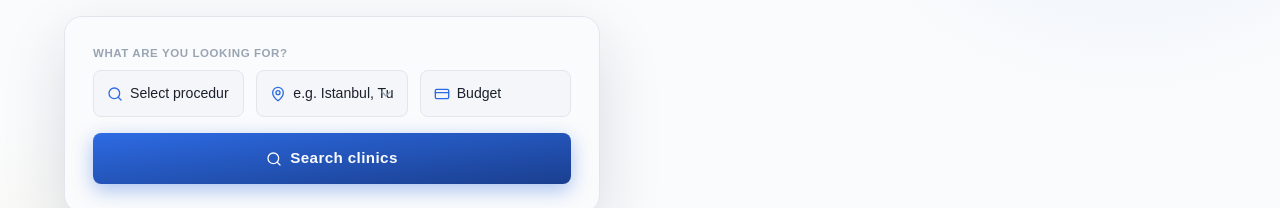
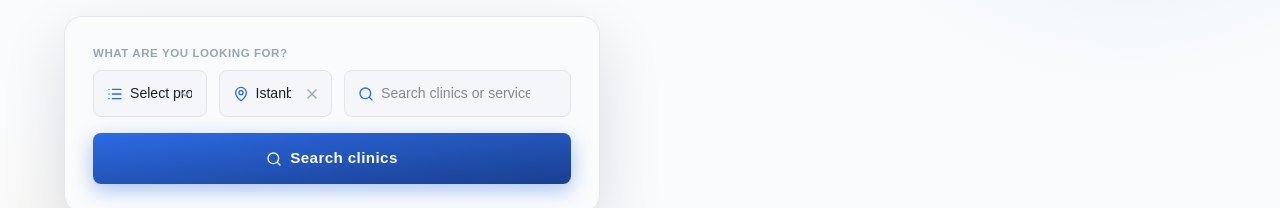
Before and after one commit to guzellik-app/guzellik, a React (Vite) app: page / in a window 1280 px wide. Shown: the part 399-607 px from the top of the page. Built offline with nearby package versions, Linux system fonts and the light colour scheme; no server answers; the database is empty.

Commit message:
feat: Refactor search and dashboard inputs
Replaces budget input with a general query input in search functionality. Updates the dashboard to use a text input for location and initializes it to 'Istanbul'.

```diff
--- a/src/App.tsx
+++ b/src/App.tsx
@@ -37,8 +37,8 @@ export default function App({ lang }: { lang: Language }) {
     return () => observer.disconnect();
   }, [lang]);
 
-  const handleSearch = (searchParams?: { procedure: string, location: string, budget: string }) => {
-    const queryParams = searchParams ? `?procedure=${encodeURIComponent(searchParams.procedure)}&location=${encodeURIComponent(searchParams.location)}&budget=${encodeURIComponent(searchParams.budget)}` : '';
+  const handleSearch = (searchParams?: { procedure: string, location: string, query: string }) => {
+    const queryParams = searchParams ? `?procedure=${encodeURIComponent(searchParams.procedure)}&location=${encodeURIComponent(searchParams.location)}&query=${encodeURIComponent(searchParams.query)}` : '';
     if (lang === 'en') {
       navigate(`/chatmt${queryParams}`);
     } else {
--- a/src/components/Dashboard.tsx
+++ b/src/components/Dashboard.tsx
@@ -698,7 +698,7 @@ function AddServicePage() {
 
   const [title, setTitle] = useState('');
   const [category, setCategory] = useState('Hair Transplant');
-  const [countryCity, setCountryCity] = useState('');
+  const [countryCity, setCountryCity] = useState('Istanbul');
   const [regularPrice, setRegularPrice] = useState('');
   const [offerPrice, setOfferPrice] = useState('');
   const [duration, setDuration] = useState('');
@@ -954,20 +954,21 @@ function AddServicePage() {
                   <label className="text-sm font-medium">{t.dashboard.countryCity}</label>
                   <div className="relative">
                     <MapPin className="absolute left-3 top-1/2 -translate-y-1/2 text-blue w-4 h-4 pointer-events-none" />
-                    <select
+                    <input
+                      type="text"
                       value={countryCity}
                       onChange={(e) => setCountryCity(e.target.value)}
-                      className="w-full py-2 pr-8 pl-9 border rounded-md bg-background focus:ring-2 focus:ring-blue focus:border-blue outline-none transition-all appearance-none"
-                    >
-                      <option value="">{t.hero.locationPlaceholder}</option>
-                      <option value="turkey">{t.hero.locations.turkey}</option>
-                      <option value="spain">{t.hero.locations.spain}</option>
-                      <option value="germany">{t.hero.locations.germany}</option>
-                      <option value="thailand">{t.hero.locations.thailand}</option>
-                      <option value="switzerland">{t.hero.locations.switzerland}</option>
-                      <option value="austria">{t.hero.locations.austria}</option>
-                    </select>
-                    <ChevronDown className="absolute right-3 top-1/2 -translate-y-1/2 text-gray-400 w-4 h-4 pointer-events-none" />
+                      placeholder={t.hero.locationPlaceholder}
+                      className="w-full py-2 pr-10 pl-9 border rounded-md bg-background focus:ring-2 focus:ring-blue focus:border-blue outline-none transition-all"
+                    />
+                    {countryCity && (
+                      <button
+                        onClick={() => setCountryCity('')}
+                        className="absolute right-3 top-1/2 -translate-y-1/2 text-gray-400 hover:text-navy transition-colors"
+                      >
+                        <X className="w-4 h-4" />
+                      </button>
+                    )}
                   </div>
                 </div>
               </div>
--- a/src/components/Hero.tsx
+++ b/src/components/Hero.tsx
@@ -1,15 +1,15 @@
 import React, { useState } from 'react';
-import { Search, MapPin, CreditCard, CheckCircle, Star, ChevronDown } from 'lucide-react';
+import { Search, MapPin, CreditCard, CheckCircle, Star, ChevronDown, List, X } from 'lucide-react';
 import { useI18n } from '../I18nContext';
 
-export function Hero({ onSearch }: { onSearch: (searchParams: { procedure: string, location: string, budget: string }) => void }) {
+export function Hero({ onSearch }: { onSearch: (searchParams: { procedure: string, location: string, query: string }) => void }) {
   const { t } = useI18n();
   const [procedure, setProcedure] = useState('');
-  const [location, setLocation] = useState('');
-  const [budget, setBudget] = useState('');
+  const [location, setLocation] = useState('Istanbul');
+  const [query, setQuery] = useState('');
 
   const handleSearchClick = () => {
-    onSearch({ procedure, location, budget });
+    onSearch({ procedure, location, query });
   };
 
   return (
@@ -33,9 +33,9 @@ export function Hero({ onSearch }: { onSearch: (searchParams: { procedure: strin
 
           <div className="bg-white border border-gray-200 rounded-2xl p-7 shadow-lg animate-fade-up" style={{ animationDelay: '0.3s' }}>
             <div className="text-[0.72rem] font-semibold text-gray-400 tracking-wider uppercase mb-2">{t.hero.searchLabel}</div>
-            <div className="grid grid-cols-1 sm:grid-cols-3 gap-3 mb-4">
+            <div className="grid grid-cols-1 sm:grid-cols-[1fr_1fr_2fr] gap-3 mb-4">
               <div className="relative">
-                <Search className="absolute left-3.5 top-1/2 -translate-y-1/2 text-blue w-4 h-4 pointer-events-none" />
+                <List className="absolute left-3.5 top-1/2 -translate-y-1/2 text-blue w-4 h-4 pointer-events-none" />
                 <select
                   value={procedure}
                   onChange={(e) => setProcedure(e.target.value)}
@@ -50,37 +50,43 @@ export function Hero({ onSearch }: { onSearch: (searchParams: { procedure: strin
                   <option value="dentalAesthetics">{t.hero.procedures.dentalAesthetics}</option>
                   <option value="eyelidSurgery">{t.hero.procedures.eyelidSurgery}</option>
                 </select>
+                <ChevronDown className="absolute right-3.5 top-1/2 -translate-y-1/2 text-gray-400 w-4 h-4 pointer-events-none" />
               </div>
               <div className="relative">
                 <MapPin className="absolute left-3.5 top-1/2 -translate-y-1/2 text-blue w-4 h-4 pointer-events-none" />
-                <select
+                <input
+                  type="text"
                   value={location}
                   onChange={(e) => setLocation(e.target.value)}
-                  className="w-full py-3 pr-3.5 pl-9 border-[1.5px] border-gray-200 rounded-md font-sans text-[0.88rem] text-text bg-off-white outline-none transition-all appearance-none focus:border-blue focus:shadow-[0_0_0_3px_rgba(45,107,228,0.12)] focus:bg-white"
-                >
-                  <option value="">{t.hero.locationPlaceholder}</option>
-                  <option value="turkey">{t.hero.locations.turkey}</option>
-                  <option value="spain">{t.hero.locations.spain}</option>
-                  <option value="germany">{t.hero.locations.germany}</option>
-                  <option value="thailand">{t.hero.locations.thailand}</option>
-                  <option value="switzerland">{t.hero.locations.switzerland}</option>
-                  <option value="austria">{t.hero.locations.austria}</option>
-                </select>
-                <ChevronDown className="absolute right-3.5 top-1/2 -translate-y-1/2 text-gray-400 w-4 h-4 pointer-events-none" />
+                  placeholder={t.hero.locationPlaceholder}
+                  className="w-full py-3 pr-10 pl-9 border-[1.5px] border-gray-200 rounded-md font-sans text-[0.88rem] text-text bg-off-white outline-none transition-all focus:border-blue focus:shadow-[0_0_0_3px_rgba(45,107,228,0.12)] focus:bg-white"
+                />
+                {location && (
+                  <button
+                    onClick={() => setLocation('')}
+                    className="absolute right-3 top-1/2 -translate-y-1/2 text-gray-400 hover:text-navy transition-colors"
+                  >
+                    <X className="w-4 h-4" />
+                  </button>
+                )}
               </div>
               <div className="relative">
-                <CreditCard className="absolute left-3.5 top-1/2 -translate-y-1/2 text-blue w-4 h-4 pointer-events-none" />
-                <select
-                  value={budget}
-                  onChange={(e) => setBudget(e.target.value)}
-                  className="w-full py-3 pr-3.5 pl-9 border-[1.5px] border-gray-200 rounded-md font-sans text-[0.88rem] text-text bg-off-white outline-none transition-all appearance-none focus:border-blue focus:shadow-[0_0_0_3px_rgba(45,107,228,0.12)] focus:bg-white"
-                >
-                  <option value="">{t.hero.budgetPlaceholder}</option>
-                  <option value="b1">{t.hero.budgets.b1}</option>
-                  <option value="b2">{t.hero.budgets.b2}</option>
-                  <option value="b3">{t.hero.budgets.b3}</option>
-                  <option value="b4">{t.hero.budgets.b4}</option>
-                </select>
+                <Search className="absolute left-3.5 top-1/2 -translate-y-1/2 text-blue w-4 h-4 pointer-events-none" />
+                <input
+                  type="text"
+                  value={query}
+                  onChange={(e) => setQuery(e.target.value)}
+                  placeholder={t.hero.searchPlaceholder || "Search clinics or services..."}
+                  className="w-full py-3 pr-10 pl-9 border-[1.5px] border-gray-200 rounded-md font-sans text-[0.88rem] text-text bg-off-white outline-none transition-all focus:border-blue focus:shadow-[0_0_0_3px_rgba(45,107,228,0.12)] focus:bg-white"
+                />
+                {query && (
+                  <button
+                    onClick={() => setQuery('')}
+                    className="absolute right-3 top-1/2 -translate-y-1/2 text-gray-400 hover:text-navy transition-colors"
+                  >
+                    <X className="w-4 h-4" />
+                  </button>
+                )}
               </div>
             </div>
             <button onClick={handleSearchClick} className="w-full py-3.5 bg-gradient-to-br from-blue to-blue-dark text-white border-none rounded-md font-sans text-[0.95rem] font-semibold cursor-pointer tracking-wide shadow-[0_6px_20px_rgba(45,107,228,0.4)] transition-all flex items-center justify-center gap-2 hover:-translate-y-[2px] hover:shadow-[0_10px_28px_rgba(45,107,228,0.5)]">
--- a/src/components/SearchResults.tsx
+++ b/src/components/SearchResults.tsx
@@ -6,7 +6,7 @@ import { Modal } from './Modal';
 import { BottomNav } from './BottomNav';
 import { I18nProvider, useI18n } from '../I18nContext';
 import { Language } from '../i18n';
-import { Search, MapPin, CreditCard, Heart, Star, Filter, ChevronDown, X } from 'lucide-react';
+import { Search, MapPin, CreditCard, Heart, Star, Filter, ChevronDown, X, List } from 'lucide-react';
 import { MOCK_CLINICS } from '../data/clinics';
 
 const MOCK_CLINICS_REMOVED = true;
@@ -18,7 +18,6 @@ function SearchResultsContent() {
 
   const [searchProcedure, setSearchProcedure] = useState('');
   const [searchLocation, setSearchLocation] = useState('');
-  const [searchBudget, setSearchBudget] = useState('');
   const [searchQuery, setSearchQuery] = useState('');
   const [isFilterDrawerOpen, setIsFilterDrawerOpen] = useState(false);
 
@@ -26,7 +25,7 @@ function SearchResultsContent() {
     const params = new URLSearchParams(window.location.search);
     const procedure = params.get('procedure');
     const location = params.get('location');
-    const budget = params.get('budget');
+    const query = params.get('query');
     if (procedure) setSearchProcedure(procedure);
     if (location) {
       setSearchLocation(location);
@@ -41,7 +40,7 @@ function SearchResultsContent() {
         })
         .catch(err => console.error('Error detecting location:', err));
     }
-    if (budget) setSearchBudget(budget);
+    if (query) setSearchQuery(query);
   }, []);
 
   const [filterRatings, setFilterRatings] = useState<number[]>([]);
@@ -170,12 +169,6 @@ function SearchResultsContent() {
       if (searchQuery && !c.name.toLowerCase().includes(searchQuery.toLowerCase())) return false;
       if (searchProcedure && !c.procedures.includes(searchProcedure)) return false;
       if (searchLocation && !c.city.toLowerCase().includes(searchLocation.toLowerCase()) && !c.countryKey.toLowerCase().includes(searchLocation.toLowerCase())) return false;
-      if (searchBudget) {
-        if (searchBudget === 'b1' && c.price >= 2000) return false;
-        if (searchBudget === 'b2' && (c.price < 2000 || c.price > 4000)) return false;
-        if (searchBudget === 'b3' && (c.price < 4000 || c.price > 6000)) return false;
-        if (searchBudget === 'b4' && c.price <= 6000) return false;
-      }
       if (filterRatings.length > 0) {
         const minRating = Math.min(...filterRatings);
         if (c.rating < minRating) return false;
@@ -198,12 +191,12 @@ function SearchResultsContent() {
       }
       return b.reviews - a.reviews; // recommended
     });
-  }, [searchProcedure, searchLocation, searchBudget, filterRatings, filterServices, filterTypes, sortBy, allClinics]);
+  }, [searchProcedure, searchLocation, filterRatings, filterServices, filterTypes, sortBy, allClinics]);
 
   // Reset to page 1 when filters change
   React.useEffect(() => {
     setCurrentPage(1);
-  }, [searchQuery, searchProcedure, searchLocation, searchBudget, filterRatings, filterServices, filterTypes, sortBy]);
+  }, [searchQuery, searchProcedure, searchLocation, filterRatings, filterServices, filterTypes, sortBy]);
 
   // Calculate paginated clinics
   const totalPages = Math.ceil(filteredClinics.length / itemsPerPage);
@@ -247,8 +240,16 @@ function SearchResultsContent() {
                   value={searchQuery}
                   onChange={e => setSearchQuery(e.target.value)}
                   placeholder={t.hero.searchPlaceholder || "Search clinics or services..."}
-                  className="w-full py-2.5 pr-3.5 pl-10 border-[1.5px] border-gray-200 rounded-md font-sans text-[0.88rem] text-text bg-off-white outline-none transition-all focus:border-blue focus:bg-white"
+                  className="w-full py-2.5 pr-10 pl-10 border-[1.5px] border-gray-200 rounded-md font-sans text-[0.88rem] text-text bg-off-white outline-none transition-all focus:border-blue focus:bg-white"
                 />
+                {searchQuery && (
+                  <button
+                    onClick={() => setSearchQuery('')}
+                    className="absolute right-3 top-1/2 -translate-y-1/2 text-gray-400 hover:text-navy transition-colors"
+                  >
+                    <X className="w-4 h-4" />
+                  </button>
+                )}
               </div>
             </div>
           </div>
@@ -300,8 +301,16 @@ function SearchResultsContent() {
                     value={searchLocation}
                     onChange={e => setSearchLocation(e.target.value)}
                     placeholder="Search city or country..."
-                    className="w-full py-2 pr-3 pl-8 border border-gray-200 rounded-md font-sans text-[0.82rem] text-text bg-off-white outline-none focus:border-blue focus:bg-white"
+                    className="w-full py-2 pr-10 pl-8 border border-gray-200 rounded-md font-sans text-[0.82rem] text-text bg-off-white outline-none focus:border-blue focus:bg-white"
                   />
+                  {searchLocation && (
+                    <button
+                      onClick={() => setSearchLocation('')}
+                      className="absolute right-3 top-1/2 -translate-y-1/2 text-gray-400 hover:text-navy transition-colors"
+                    >
+                      <X className="w-3.5 h-3.5" />
+                    </button>
+                  )}
                 </div>
               </div>
 
@@ -309,7 +318,7 @@ function SearchResultsContent() {
               <div className="mb-6">
                 <h4 className="text-[0.85rem] font-semibold text-gray-800 mb-3">Category</h4>
                 <div className="relative">
-                  <Search className="absolute left-3 top-1/2 -translate-y-1/2 text-gray-400 w-3.5 h-3.5 pointer-events-none" />
+                  <List className="absolute left-3 top-1/2 -translate-y-1/2 text-gray-400 w-3.5 h-3.5 pointer-events-none" />
                   <select
                     value={searchProcedure}
                     onChange={e => setSearchProcedure(e.target.value)}
@@ -323,26 +332,6 @@ function SearchResultsContent() {
                     <option value="liposuction">{t.hero.procedures.liposuction}</option>
                     <option value="dentalAesthetics">{t.hero.procedures.dentalAesthetics}</option>
                     <option value="eyelidSurgery">{t.hero.procedures.eyelidSurgery}</option>
-                  </select>
-                  <ChevronDown className="absolute right-3 top-1/2 -translate-y-1/2 text-gray-400 w-3.5 h-3.5 pointer-events-none" />
-                </div>
-              </div>
-
-              {/* Budget Filter */}
-              <div className="mb-6">
-                <h4 className="text-[0.85rem] font-semibold text-gray-800 mb-3">Budget</h4>
-                <div className="relative">
-                  <CreditCard className="absolute left-3 top-1/2 -translate-y-1/2 text-gray-400 w-3.5 h-3.5 pointer-events-none" />
-                  <select
-                    value={searchBudget}
-                    onChange={e => setSearchBudget(e.target.value)}
-                    className="w-full py-2 pr-3 pl-8 border border-gray-200 rounded-md font-sans text-[0.82rem] text-text bg-off-white outline-none appearance-none focus:border-blue focus:bg-white"
-                  >
-                    <option value="">Any Budget</option>
-                    <option value="b1">{t.hero.budgets.b1}</option>
-                    <option value="b2">{t.hero.budgets.b2}</option>
-                    <option value="b3">{t.hero.budgets.b3}</option>
-                    <option value="b4">{t.hero.budgets.b4}</option>
                   </select>
                   <ChevronDown className="absolute right-3 top-1/2 -translate-y-1/2 text-gray-400 w-3.5 h-3.5 pointer-events-none" />
                 </div>
```
